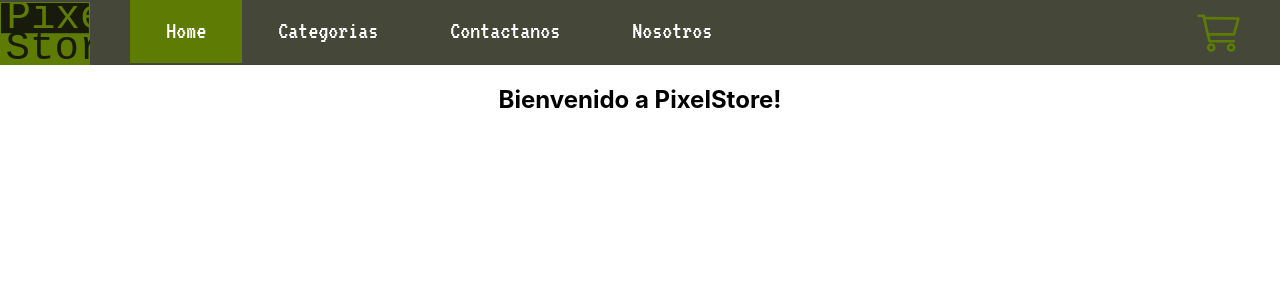
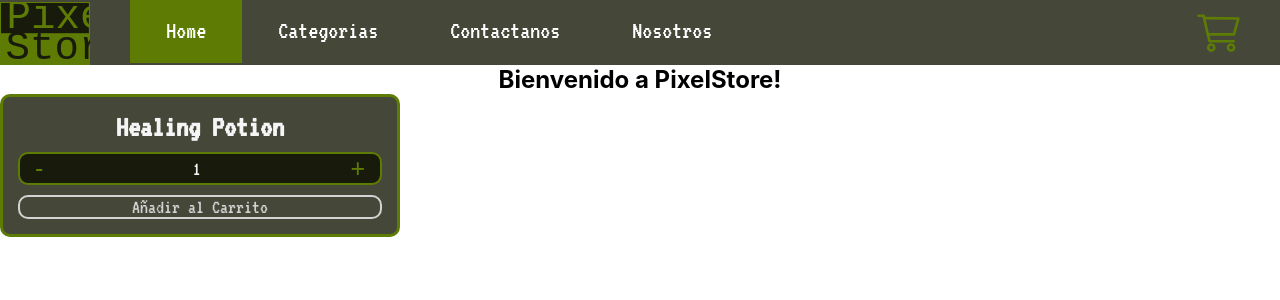
Before and after one commit to Niru-Ninja/PixelStore-Rueda, a React (Create React App) app: page / in a window 1280 px wide. Shown: the top 300 px of the page. Built offline with nearby package versions, Linux system fonts and the light colour scheme.

Commit message:
Entrega 4: Contador con boton. Se creo ItemCount.

```diff
--- a/src/App.css
+++ b/src/App.css
@@ -1,3 +1,9 @@
+* {
+  margin: 0;
+  padding: 0;
+  box-sizing: border-box;
+}
+
 .App {
   text-align: center;
 }
--- /dev/null
+++ b/src/components/containers/ItemCount/index.jsx
@@ -0,0 +1,28 @@
+import React, {useState} from 'react'
+import './styles.css';
+
+const ItemCount = ({stock, itemName, onAddToCart}) => {
+    const [item, setItem] = useState({name:itemName, amount:1});
+
+    const onSubtract = () => {
+        if(item.amount > 1) setItem({name:itemName, amount:item.amount-1})
+    }
+
+    const onAdd = () => {
+        if(item.amount<stock) setItem({name:itemName, amount:item.amount+1})
+    }
+
+    return (
+        <div id="container">
+            <h3>{itemName}</h3>
+            <div id="amountDiv">
+                <button onClick={onSubtract}>-</button>
+                <p>{item.amount}</p>
+                <button onClick={onAdd}>+</button>
+            </div>
+            <button id="addToCartButton" onClick={() => onAddToCart(item)}>Añadir al Carrito</button>
+        </div>
+    )
+}
+
+export default ItemCount
--- /dev/null
+++ b/src/components/containers/ItemCount/styles.css
@@ -0,0 +1,59 @@
+@import url('https://fonts.googleapis.com/css2?family=VT323&display=swap');
+
+#container {
+    color: whitesmoke;
+    font-family: 'VT323', monospace;
+    width: 400px;
+    padding: 15px;
+    background-color: #454839;
+    border-style: solid;
+    border-color: #5E7C03;
+    border-width: 3px;
+    border-radius: 10px;
+}
+
+h3 {
+    margin-bottom: 10px;
+    font-size: 30px;
+}
+
+#amountDiv {
+    display: flex;
+    flex-direction: row;
+    justify-content: space-between;
+    align-items: center;
+    width: 100%;
+    padding: 0px 15px;
+    background-color: #181b0b;
+    border-style: solid;
+    border-color: #5E7C03;
+    border-width: 2px;
+    border-radius: 10px;
+}
+
+#amountDiv p {
+    text-align: center;
+    font-size: 20px;
+}
+
+#amountDiv button {
+    cursor: pointer;
+    color: #5E7C03;
+    border-style: none;
+    background-color: rgba(0,0,0,0);
+    font-size: 25px;
+}
+
+#addToCartButton {
+    color: lightgrey;
+    font-family: 'VT323', monospace;
+    font-size: 20px;
+    cursor: pointer;
+    margin-top: 10px;
+    width: 100%;
+    background-color: rgba(0,0,0,0);
+    border-style: solid;
+    border-color: lightgrey;
+    border-width: 2px;
+    border-radius: 10px;
+}
--- a/src/components/containers/ItemListContainer/index.jsx
+++ b/src/components/containers/ItemListContainer/index.jsx
@@ -1,10 +1,17 @@
 import React from 'react';
+import ItemCount from '../ItemCount';
 import './styles.css';
 
 const ItemListContainer = ({greeting}) => {
+
+  const onAddToCart = (item) => {
+    console.log(`Agregaste ${item.amount} '${item.name}' a tu carrito.`);
+  };
+
   return (
     <div>
       <h2>{greeting}</h2>
+      <ItemCount stock={17} itemName={"Healing Potion"} onAddToCart={onAddToCart}/>
     </div>
   )
 }
```
Also changed, not shown: 1 other file (tests, documents, lock files or other folders).
